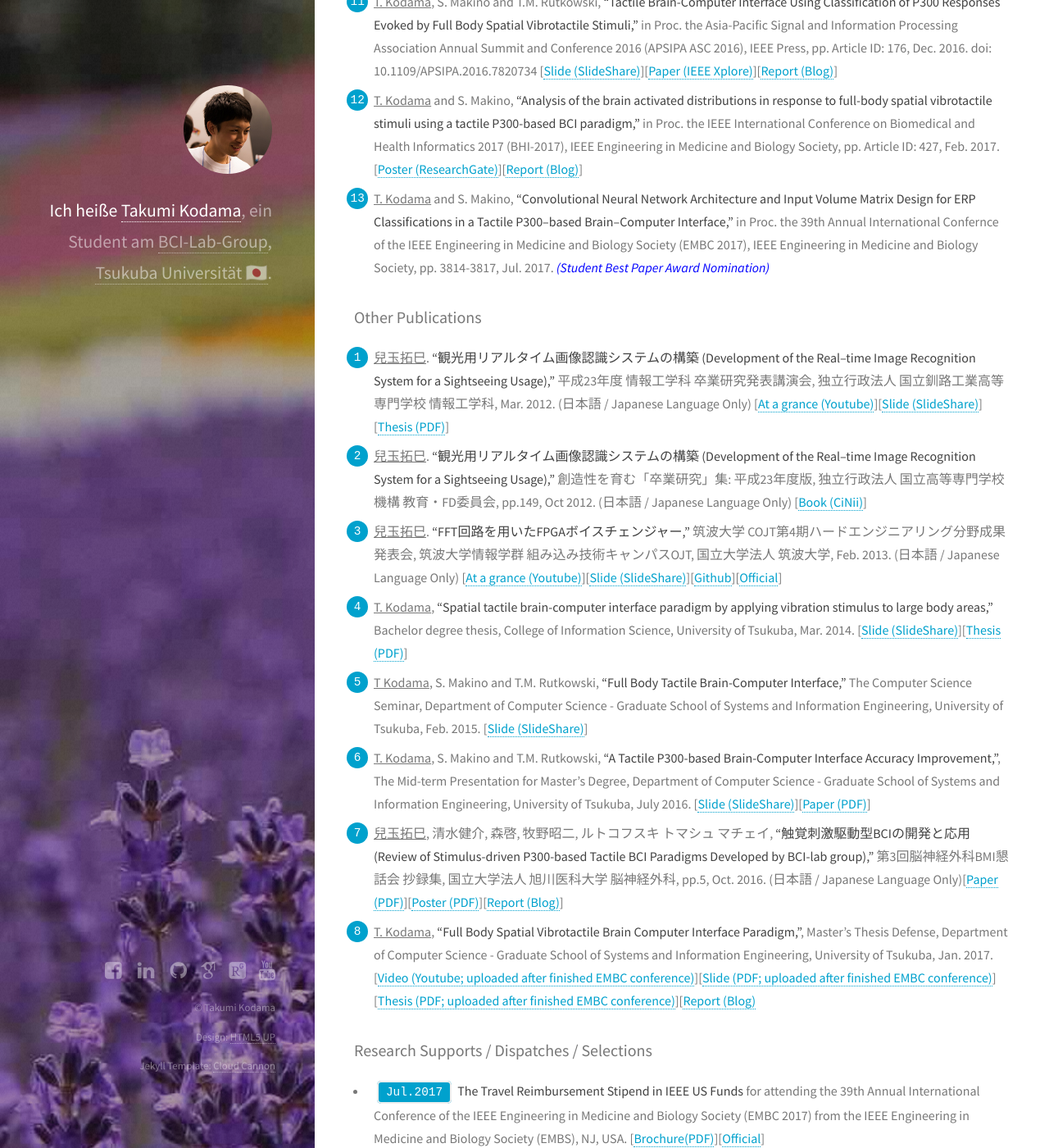
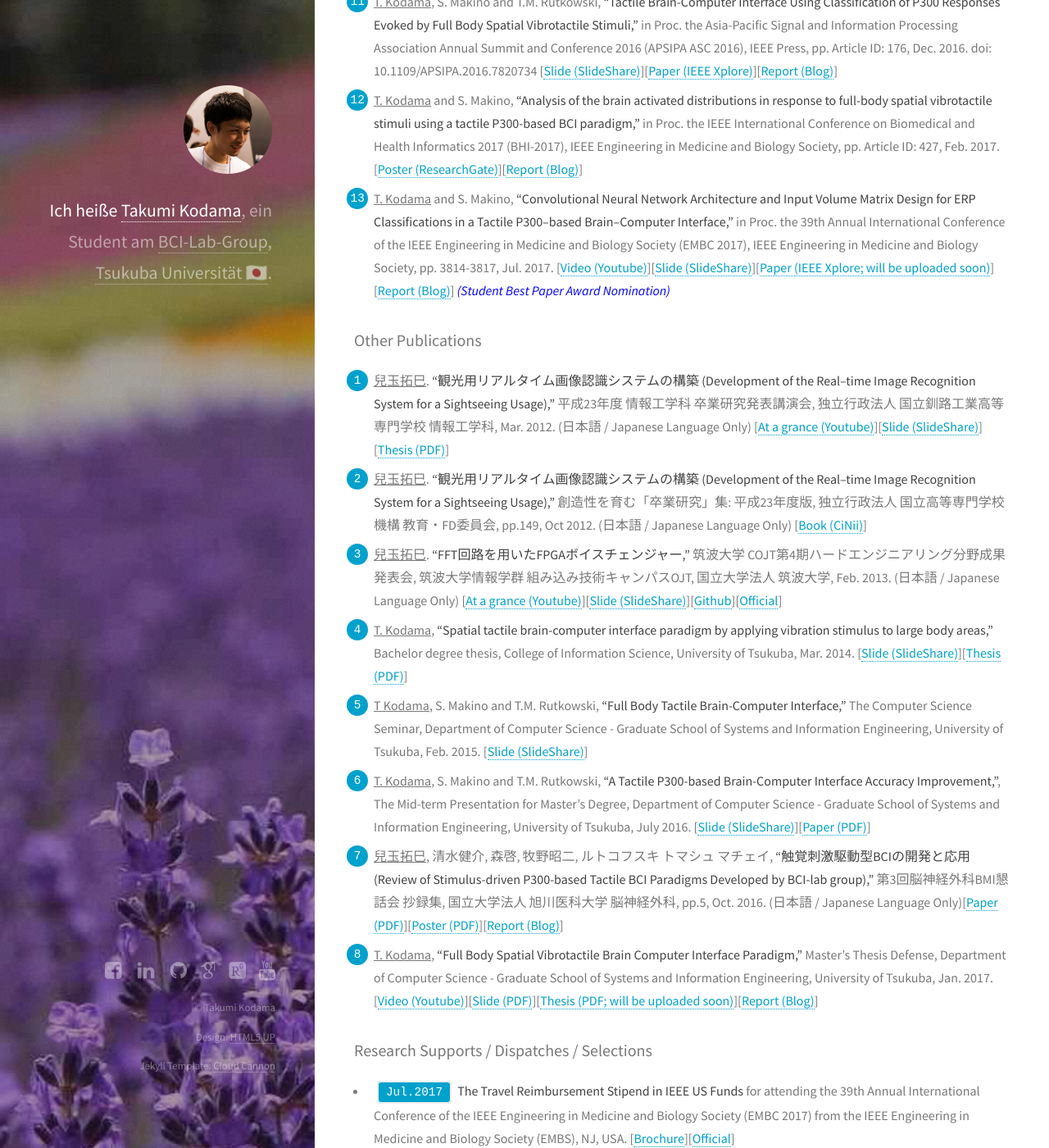
Before and after one commit to shartsu/shartsu.github.io, a Jekyll site: the page built from profile/index.markdown, in a window 1280 px wide and 1400 px high, scrolled down 3612 px. Shown: the whole window at 82% size. Built offline with Jekyll 4.4.1, drawn with Linux system fonts in a browser that asks for light colours; some web fonts are replaced; comment, search, counter and statistics services are not loaded; some of the changed text lies outside the part shown.

Commit message:
update for attending EMBC conference

```diff
--- a/profile/index.markdown
+++ b/profile/index.markdown
@@ -33,7 +33,7 @@
 	- **Spatial Tactile Body Brain-Computer Interface Paradigm** [[At a glance (Youtube)](https://www.youtube.com/watch?v=hMEMDCzIk30)][[Project Summary (bci-lab.info)](http://about.bci-lab.info/projects/btbci)]
 
 ### Research Awards
-- `Jul.2017` **Finalist in the 2017 EMBS Student Paper Competition** at the 39th Annual International Conference of the IEEE Engineering in Medicine and Biology Society (EMBC 2017), Jeju, Korea. [[Photo]()] [[Brochure(PDF)]()][[Certificate]()][[Official](https://embc.embs.org/2017/student-paper-competition-finalists/)]
+- `Jul.2017` **Finalist in the 2017 EMBS Student Paper Competition** at the 39th Annual International Conference of the IEEE Engineering in Medicine and Biology Society (EMBC 2017), Jeju, Korea. [[Photo]()] [<a class="modalimg" href="#brochureembc2017">Brochure</a>][<a class="modalimg" href="#embs2017">Certificate</a>][[Official](https://embc.embs.org/2017/student-paper-competition-finalists/)]
 - `May.2017` **Full Repayment Exemption of JASSO Graduate Student Scholarship Category 1 Loan for Outstanding Achievement (日本学生支援機構 大学院第一種奨学金 特に優れた業績による全額返還免除)** by Japan Student Services Organization, Tokyo, Japan. [<a class="modalimg" href="#scholarship">Certificate</a>]
 - `Mar.2017` **The Representative Master's Degree Receipient of the Graduate School of Systems and Information Engineering (筑波大学大学院 システム情報工学研究科 修士号学位記受領者総代)** at the Graduation Ceremony of University of Tsukuba 2017, Tsukuba, Japan. [<a class="modalimg" href="#degreetsukuba">Photo</a>]
 - `Mar.2017` **The Dean Award of the Graduate School of Systems and Information Engineering (筑波大学大学院 システム情報工学研究科長賞)**, University of Tsukuba, Tsukuba, Japan. [<a class="modalimg" href="#deanawardtsukuba">Photo</a>][[Official](http://www.cs.tsukuba.ac.jp/internal/awards.html)]
@@ -67,8 +67,8 @@
 11. <u>T. Kodama</u>, S. Makino and T.M. Rutkowski, **"Tactile Brain-Computer Interface Using Classification of P300 Responses Evoked by Full Body Spatial Vibrotactile Stimuli,"** in Proc. the Asia-Pacific Signal and Information Processing Association Annual Summit and Conference 2016 (APSIPA ASC 2016), IEEE Press, pp. Article ID: 176, Dec. 2016. doi: 10.1109/APSIPA.2016.7820734 [[Slide (SlideShare)](http://www.slideshare.net/TakumiKodama/tactile-braincomputer-interface-using-classification-of-p300-responses-evoked-by-full-body-spatial-vibrotactile-stimuli)][[Paper (IEEE Xplore)](http://ieeexplore.ieee.org/abstract/document/7820734/)][[Report (Blog)](../2016/12/16/APSIPA.html)]
 12. <u>T. Kodama</u> and S. Makino, **"Analysis of the brain activated distributions in response to full-body spatial vibrotactile stimuli using a tactile P300-based BCI paradigm,"** in Proc. the IEEE International Conference on Biomedical and Health Informatics 2017 (BHI-2017), IEEE Engineering in Medicine and Biology Society, pp. Article ID: 427, Feb. 2017. [[Poster (ResearchGate)](
 https://www.researchgate.net/publication/316990856_Analysis_of_the_brain_activated_distributions_in_response_to_full-body_spatial_vibrotactile_stimuli_using_a_tactile_P300-based_BCI_paradigm
-)][[Report (Blog)](../2017/02/17/IEEEBHI.html)]
-13. <u>T. Kodama</u> and S. Makino, **"Convolutional Neural Network Architecture and Input Volume Matrix Design for ERP Classifications in a Tactile P300--based Brain--Computer Interface,"** in Proc. the 39th Annual International Confernce of the IEEE Engineering in Medicine and Biology Society (EMBC 2017), IEEE Engineering in Medicine and Biology Society, pp. 3814-3817, Jul. 2017. <span style="color: blue; ">*(Student Best Paper Award Nomination)*</span>
+)][[Report (Blog)]()]
+13. <u>T. Kodama</u> and S. Makino, **"Convolutional Neural Network Architecture and Input Volume Matrix Design for ERP Classifications in a Tactile P300--based Brain--Computer Interface,"** in Proc. the 39th Annual International Conference of the IEEE Engineering in Medicine and Biology Society (EMBC 2017), IEEE Engineering in Medicine and Biology Society, pp. 3814-3817, Jul. 2017. [[Video (Youtube)](https://www.youtube.com/watch?v=E9iRZ5BnUKY)][[Slide (SlideShare)](https://www.slideshare.net/TakumiKodama/convolutional-neural-network-architecture-and-input-volume-matrix-design-for-erp-classifications-in-a-tactile-p300based-braincomputer-interface)][[Paper (IEEE Xplore; will be uploaded soon)]()][[Report (Blog)]()] <span style="color: blue; ">*(Student Best Paper Award Nomination)*</span>
 
 ### Other Publications
 1. <u>兒玉拓巳</u>. **“観光用リアルタイム画像認識システムの構築 (Development of the Real--time Image Recognition System for a Sightseeing Usage),”** 平成23年度 情報工学科 卒業研究発表講演会, 独立行政法人 国立釧路工業高等専門学校 情報工学科, Mar. 2012. (日本語 / Japanese Language Only) [[At a grance (Youtube)](https://www.youtube.com/watch?v=_XMsg-hkFDE)][[Slide (SlideShare)](http://www.slideshare.net/TakumiKodama/ss-64184221)][[Thesis (PDF)](./docs/[O1]1203_Others_Thesis_KushiroNCT.pdf)]
@@ -78,12 +78,10 @@
 5. <u>T Kodama</u>, S. Makino and T.M. Rutkowski, **"Full Body Tactile Brain-Computer Interface,"** The Computer Science Seminar, Department of Computer Science - Graduate School of Systems and Information Engineering, University of Tsukuba, Feb. 2015. [[Slide (SlideShare)](http://www.slideshare.net/TakumiKodama/full-body-tactile-braincomputer-interface-64184788)]
 6. <u>T. Kodama</u>, S. Makino and T.M. Rutkowski, **"A Tactile P300-based Brain-Computer Interface Accuracy Improvement,"**, The Mid-term Presentation for Master's Degree, Department of Computer Science - Graduate School of Systems and Information Engineering, University of Tsukuba, July 2016. [[Slide (SlideShare)](http://www.slideshare.net/TakumiKodama/a-tactile-p300based-braincomputer-interface-accuracy-improvement)][[Paper (PDF)](./docs/[O6]1607_Others_CSSeminar_Tsukuba.pdf)]
 7. <u>兒玉拓巳</u>, 清水健介, 森啓, 牧野昭二, ルトコフスキ トマシュ マチェイ, **"触覚刺激駆動型BCIの開発と応用 (Review of Stimulus-driven P300-based Tactile BCI Paradigms Developed by BCI-lab group),"** 第3回脳神経外科BMI懇話会 抄録集, 国立大学法人 旭川医科大学 脳神経外科, pp.5, Oct. 2016. (日本語 / Japanese Language Only)[[Paper (PDF)](./docs/[O7]1610_Others_JBMIC_Paper.pdf)][[Poster (PDF)](./docs/[O7]1610_Others_JBMIC_Poster.pdf)][[Report (Blog)](../2016/10/17/JBMIC.html)]
-8. <u>T. Kodama</u>, **"Full Body Spatial Vibrotactile Brain Computer Interface Paradigm,"**, Master's Thesis Defense, Department of Computer Science - Graduate School of Systems and Information Engineering, University of Tsukuba, Jan. 2017. [[Video (Youtube; uploaded after finished EMBC conference)]()][[Slide (PDF; uploaded after finished EMBC conference)]()][[Thesis (PDF; uploaded after finished EMBC conference)]()][[Report (Blog)](../2017/01/26/MasterDefense.html)
-<!-- EMBC -->
-<!-- 動画アップ済み https://www.youtube.com/watch?v=lbSgr0yJSzw&feature=youtu.be -->
+8. <u>T. Kodama</u>, **"Full Body Spatial Vibrotactile Brain Computer Interface Paradigm,"** Master's Thesis Defense, Department of Computer Science - Graduate School of Systems and Information Engineering, University of Tsukuba, Jan. 2017. [[Video (Youtube)](https://www.youtube.com/watch?v=lbSgr0yJSzw)][[Slide (PDF)](https://www.slideshare.net/TakumiKodama/full-body-spatial-vibrotactile-brain-computer-interface-paradigm)][[Thesis (PDF; will be uploaded soon)]()][[Report (Blog)](../2017/01/26/MasterDefense.html)]
 
 ### Research Supports / Dispatches / Selections
-- `Jul.2017` **The Travel Reimbursement Stipend in IEEE US Funds** for attending the 39th Annual International Conference of the IEEE Engineering in Medicine and Biology Society (EMBC 2017) from the IEEE Engineering in Medicine and Biology Society (EMBS), NJ, USA. [[Brochure(PDF)]()][[Official](https://embc.embs.org/2017/student-paper-competition/)]
+- `Jul.2017` **The Travel Reimbursement Stipend in IEEE US Funds** for attending the 39th Annual International Conference of the IEEE Engineering in Medicine and Biology Society (EMBC 2017) from the IEEE Engineering in Medicine and Biology Society (EMBS), NJ, USA. [<a class="modalimg" href="#brochureembc2017">Brochure</a>][[Official](https://embc.embs.org/2017/student-paper-competition/)]
 - `Nov.2016` **Overseas Dispatch of Graduate Student Travel Support** for attending the IEEE International Conference on Biomedical and Health Informatics (BHI-2017) from University of Tsukuba Study Abroad Support Programs, University of Tsukuba, Tsukuba, Japan. [[Official](http://www.tsukuba.ac.jp/global/scholarship.html)]
 - `Nov.2016` **Travel Support for Overseas Academic Conference Participation** for attending the International Conference on Bio-engineering for Smart Technologies 2016 (BioSMART 2016) from Study Abroad Support Program, Graduate School of Systems and Information Engineering, University of Tsukuba, Tsukuba, Japan. [[Official](http://www.tsukuba.ac.jp/english/students/study_program.html)]
 - `Sep.2016` **The HARA Research Foundation Research Grant Project for Overseas Academic Conference Participation** for attending Asia-Pacific Signal and Information Processing Association, Annual Summit and Conference 2016 (APSIPA ASC 2016) from the HARA Research Foundation, Osaka, Japan. [[Official](http://www.hara-rf.jp/)]
@@ -162,9 +160,11 @@
 <img src="./imgs/award_mar2017_deanawardTsukuba.png" class="modalframe" id="deanawardtsukuba">
 <img src="./imgs/award_mar2017_degreeTsukuba.jpg" class="modalframe" id="degreetsukuba">
 <img src="./imgs/award_may2017_scholarshipExemption.png" class="modalframe" id="scholarship">
+<img src="./imgs/award_jul2017_IEEEEMBS.png" class="modalframe" id="embs2017">
 <img src="./imgs/award_mar2016_svworkshop.png" class="modalframe" id="svworkshop">
 <img src="./imgs/award_nov2009_senshin.png" class="modalframe" id="senshinaward">
 <img src="./imgs/award_nov2012_tokushima.jpg" class="modalframe" id="tokushima">
+<img src="./imgs/brochure_jul2017_IEEEEMBC.png" class="modalframe" id="brochureembc2017">
 <img src="./imgs/media_dec2014_wbs.png" class="modalframe" id="wbs">
 <img src="./imgs/media_nov2009_senshin.png" class="modalframe" id="senshinmedia1">
 <img src="./imgs/media_sep2009_doshin.png" class="modalframe" id="doshin">
```
Also changed, not shown: other parts of profile/index.markdown (+1 -1 lines), profile/imgs/award_jul2017_IEEEEMBS.png (added), profile/imgs/brochure_jul2017_IEEEEMBC.png (added).
